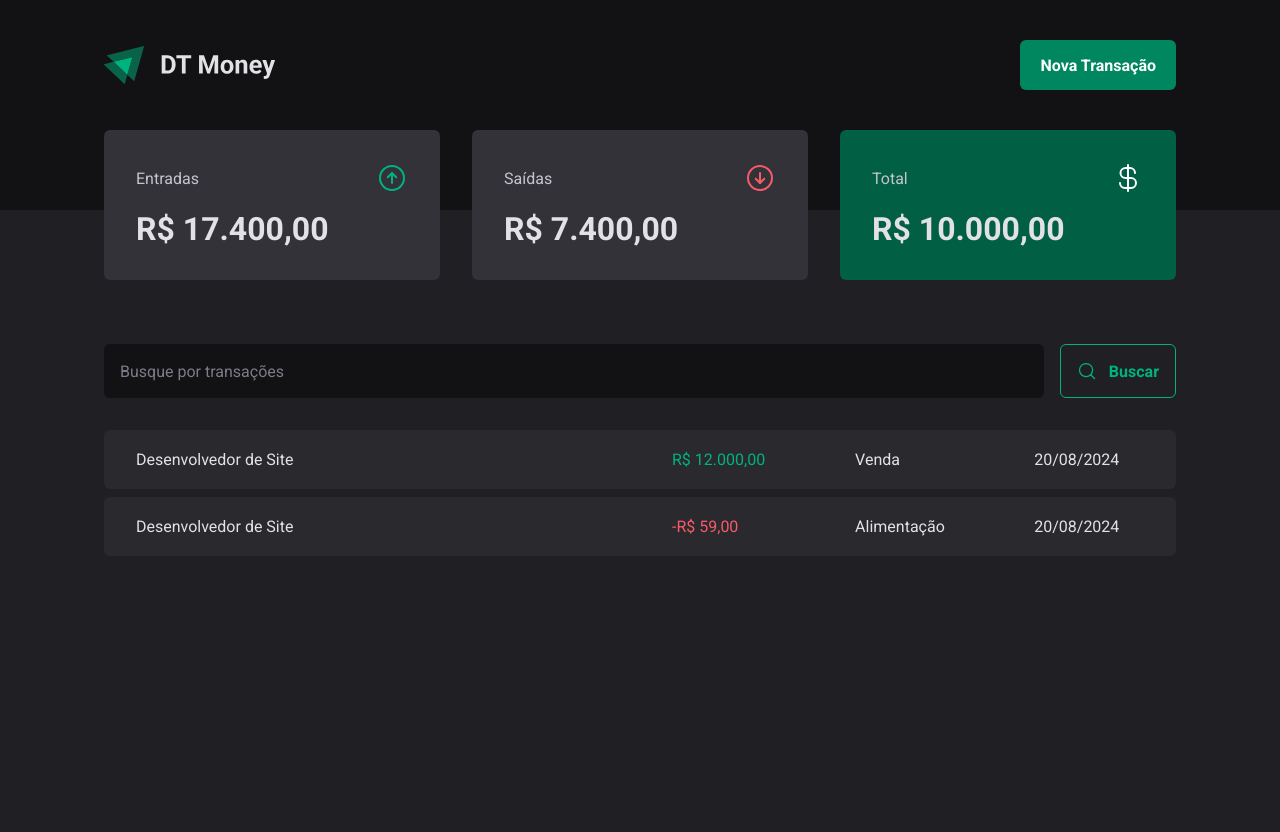
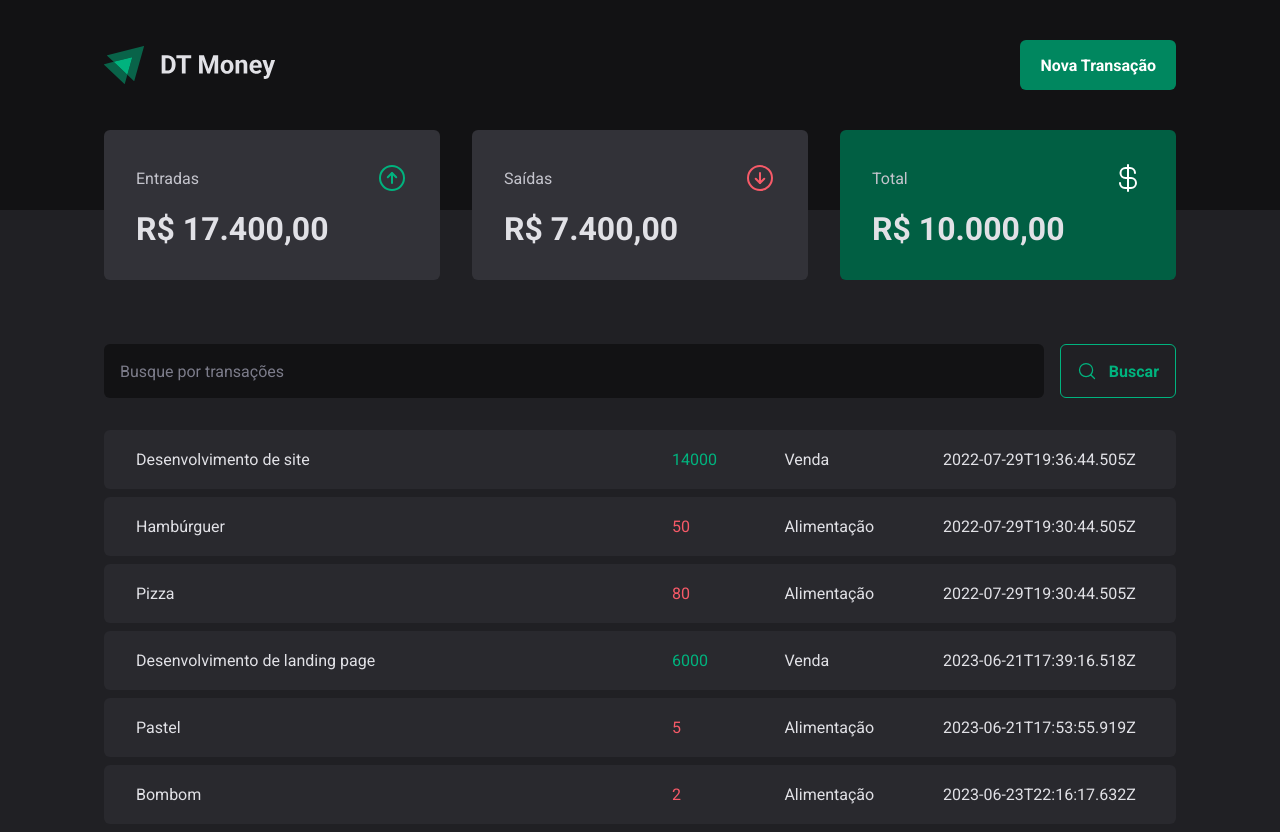
Before and after one commit to evertonlsds/dt-money-reactjs, a React (Vite) app: page / in a window 1280 px wide. Before the commit the page ends 800 px from the top, so only its background shows below. Built offline with nearby package versions, Linux system fonts and the light colour scheme; data requests are answered from the project's data file.

Commit message:
added server json and integration

```diff
--- a/package.json
+++ b/package.json
@@ -5,6 +5,7 @@
   "type": "module",
   "scripts": {
     "dev": "vite",
+    "dev:server": "json-server server.json -w ",
     "build": "tsc -b && vite build",
     "lint": "eslint .",
     "preview": "vite preview"
@@ -30,6 +31,7 @@
     "eslint-plugin-react-hooks": "^5.1.0-rc.0",
     "eslint-plugin-react-refresh": "^0.4.9",
     "globals": "^15.9.0",
+    "json-server": "^1.0.0-beta.2",
     "typescript": "^5.5.3",
     "typescript-eslint": "^8.0.0",
     "vite": "^5.4.0"
--- /dev/null
+++ b/server.json
@@ -0,0 +1,52 @@
+{
+    "transactions": [
+      {
+        "id": 1,
+        "description": "Desenvolvimento de site",
+        "type": "income",
+        "category": "Venda",
+        "price": 14000,
+        "createdAt": "2022-07-29T19:36:44.505Z"
+      },
+      {
+        "id": 2,
+        "description": "Hambúrguer",
+        "type": "outcome",
+        "category": "Alimentação",
+        "price": 50,
+        "createdAt": "2022-07-29T19:30:44.505Z"
+      },
+      {
+        "id": 3,
+        "description": "Pizza",
+        "type": "outcome",
+        "category": "Alimentação",
+        "price": 80,
+        "createdAt": "2022-07-29T19:30:44.505Z"
+      },
+      {
+        "description": "Desenvolvimento de landing page",
+        "price": 6000,
+        "category": "Venda",
+        "type": "income",
+        "createdAt": "2023-06-21T17:39:16.518Z",
+        "id": 4
+      },
+      {
+        "description": "Pastel",
+        "price": 5,
+        "category": "Alimentação",
+        "type": "outcome",
+        "createdAt": "2023-06-21T17:53:55.919Z",
+        "id": 5
+      },
+      {
+        "description": "Bombom",
+        "price": 2,
+        "category": "Alimentação",
+        "type": "outcome",
+        "createdAt": "2023-06-23T22:16:17.632Z",
+        "id": 6
+      }
+    ]
+  }
--- a/src/pages/Transactions/index.tsx
+++ b/src/pages/Transactions/index.tsx
@@ -1,3 +1,4 @@
+import { useEffect, useState } from "react";
 import { Header } from "../../components/Header";
 import { Summary } from "../../components/Summary";
 import { SearchForm } from "./components/SearchForm";
@@ -7,31 +8,51 @@
   TransactionsTable,
 } from "./styles";
 
+interface Transaction {
+  id: number;
+  description: string;
+  type: "income" | "outcome";
+  price: number;
+  category: string;
+  createdAt: string;
+}
+
 export function Transaction() {
+  const [transactions, setTransactions] = useState<Transaction[]>([]);
+
+  async function loadTransactions() {
+    const response = await fetch("http://localhost:3000/transactions");
+    const data = await response.json();
+
+    setTransactions(data);
+  }
+
+  useEffect(() => {
+    loadTransactions();
+  }, []);
+
   return (
     <div>
       <Header />
       <Summary />
       <TransactionsContainer>
-      <SearchForm/>
+        <SearchForm />
         <TransactionsTable>
           <tbody>
-            <tr>
-              <td width="50%">Desenvolvedor de Site</td>
-              <td>
-                <PriceHighLight variant="income">R$ 12.000,00</PriceHighLight>
-              </td>
-              <td>Venda</td>
-              <td>20/08/2024</td>
-            </tr>
-            <tr>
-              <td width="50%">Desenvolvedor de Site</td>
-              <td>
-                <PriceHighLight variant="outcome">-R$ 59,00</PriceHighLight>
-              </td>
-              <td>Alimentação</td>
-              <td>20/08/2024</td>
-            </tr>
+            {transactions.map((transaction) => {
+              return (
+                <tr key={transaction.id}>
+                  <td width="50%">{transaction.description}</td>
+                  <td>
+                    <PriceHighLight variant={transaction.type}>
+                      {transaction.price}
+                    </PriceHighLight>
+                  </td>
+                  <td>{transaction.category}</td>
+                  <td>{transaction.createdAt}</td>
+                </tr>
+              );
+            })}
           </tbody>
         </TransactionsTable>
       </TransactionsContainer>
```
Also changed, not shown: 1 other file (tests, documents, lock files or other folders).
